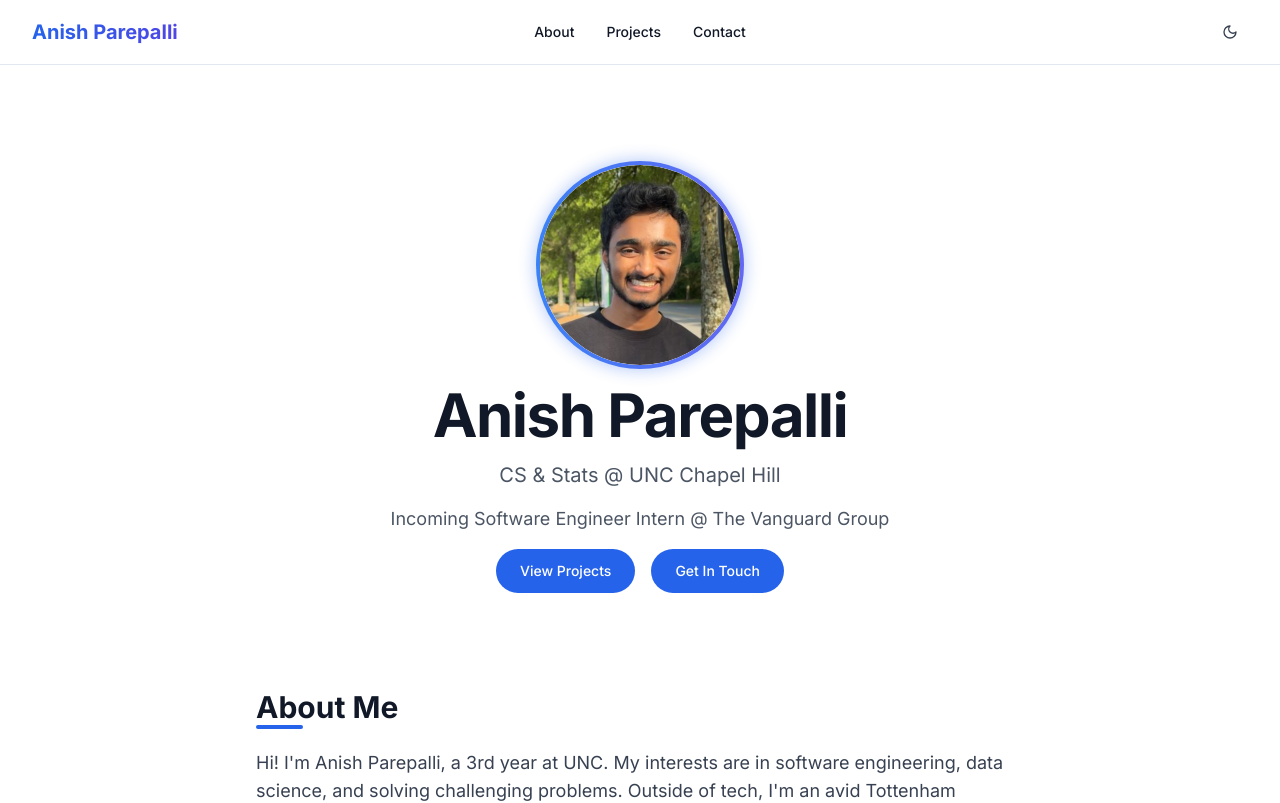
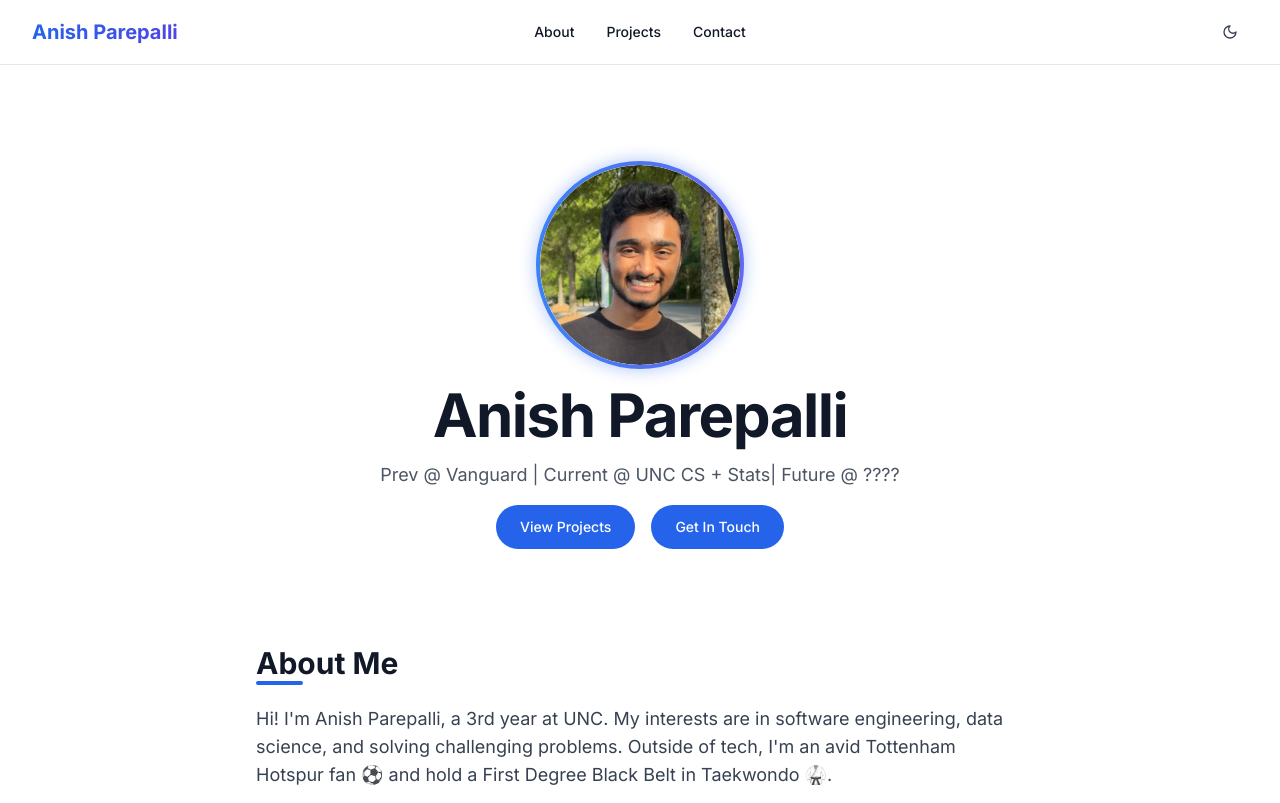
Before and after one commit to apcodes/personal_site, a Next.js app: page / in a window 1280 px wide. Shown: the top 803 px of the page. Built offline with nearby package versions, Linux system fonts and the light colour scheme.

Commit message:
changing website a little bit

```diff
--- a/app/page.tsx
+++ b/app/page.tsx
@@ -101,9 +101,8 @@ export default function Home() {
             <h1 className="text-4xl md:text-6xl font-bold tracking-tight">Anish Parepalli</h1>
             <div className="absolute -inset-1 -z-10 blur-xl opacity-20 bg-gradient-to-r from-blue-600 to-indigo-600 rounded-full"></div>
           </div>
-          <p className="text-xl text-gray-600 dark:text-gray-400">CS & Stats @ UNC Chapel Hill</p>
           <p className="text-lg text-gray-600 dark:text-gray-400">
-            Incoming Software Engineer Intern @ The Vanguard Group
+             Prev @ Vanguard | Current @ UNC CS + Stats| Future @ ????
           </p>
 
           <div className="flex flex-wrap justify-center gap-4 mt-6  ">
```
